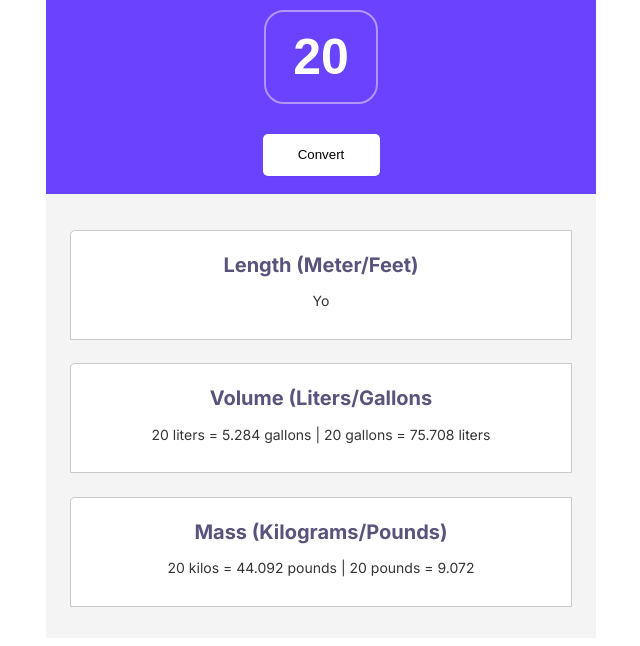
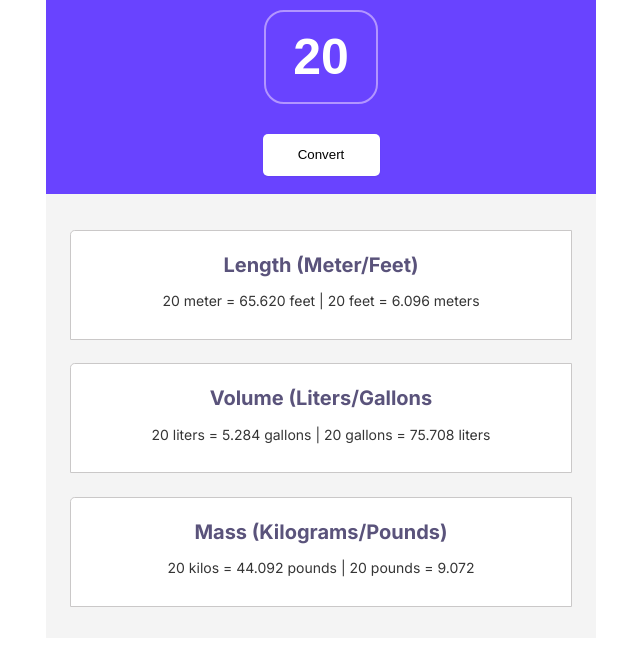
Before and after one commit to Uhsendin/Unit-conversion, a plain HTML site: page index.html in a window 1280 px wide. Both pictures are taken after a click on the button "Convert". Shown: the part 110-756 px from the top of the page, without its empty margins (319-959 px from the left). Drawn offline with Linux system fonts and the light colour scheme.

Commit message:
meters to feet completed

```diff
--- a/app.js
+++ b/app.js
@@ -1,10 +1,22 @@
-const covertBtn = document.getElementById("convert-btn")
-const lengthEl = document.getElementById("length-el")
-const volumeEl = document.getElementById("volume-el")
-const massEl = document.getElementById("mass-el")
-const inputEl = document.getElementById("input-el")
+/*
+1 meter = 3.281 feet
+1 liter = 0.264 gallon
+1 kilogram = 2.204 pound
+*/
+
+const meterToFeet = 3.281;
+const literToGallon = 0.264;
+const kiloToPound = 2.204;
+const covertBtn = document.getElementById("convert-btn");
+const lengthEl = document.getElementById("length-el");
+const volumeEl = document.getElementById("volume-el");
+const massEl = document.getElementById("mass-el");
+const inputEl = document.getElementById("input-el");
 
 
- covertBtn.addEventListener("click", function() {
-    lengthEl.textContent = "Yo"
- })
+covertBtn.addEventListener("click", function () {
+  let originalValue = inputEl.value;
+  lengthEl.textContent = `${originalValue} meter = ${
+    (originalValue * meterToFeet).toFixed(3)
+  } feet | ${originalValue} feet = ${(originalValue / meterToFeet).toFixed(3)} meters`;
+});
--- a/index.html
+++ b/index.html
@@ -28,7 +28,7 @@
       <div class="list">
         <div class="conversion-container" id="first-h2">
           <h2>Length (Meter/Feet)</h2>
-          <p id="length-el">20 meters = 65.616 | 20 feet = 6.096 meters</p>
+          <p id="length-el">20 meters = 65.616 feet | 20 feet = 6.096 meters</p>
         </div>
         <div class="conversion-container">
           <h2>Volume (Liters/Gallons</h2>
```
